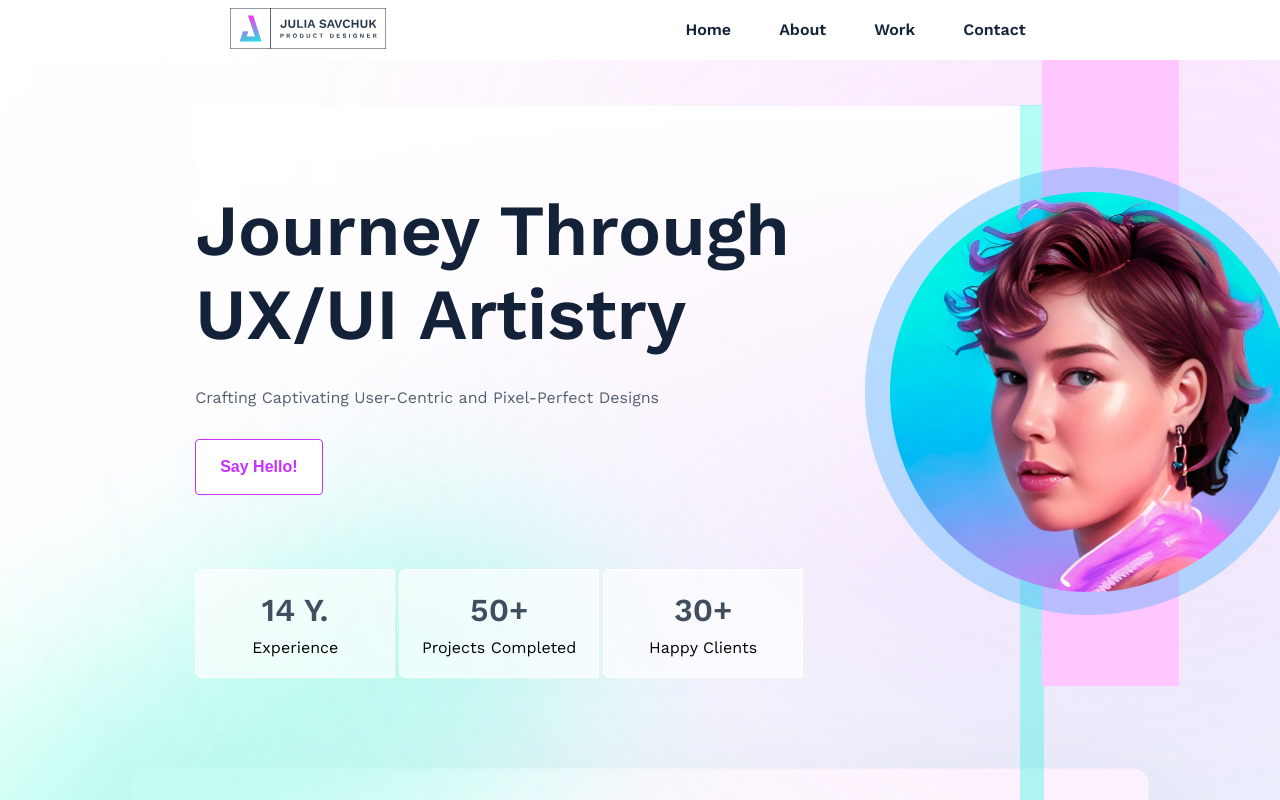
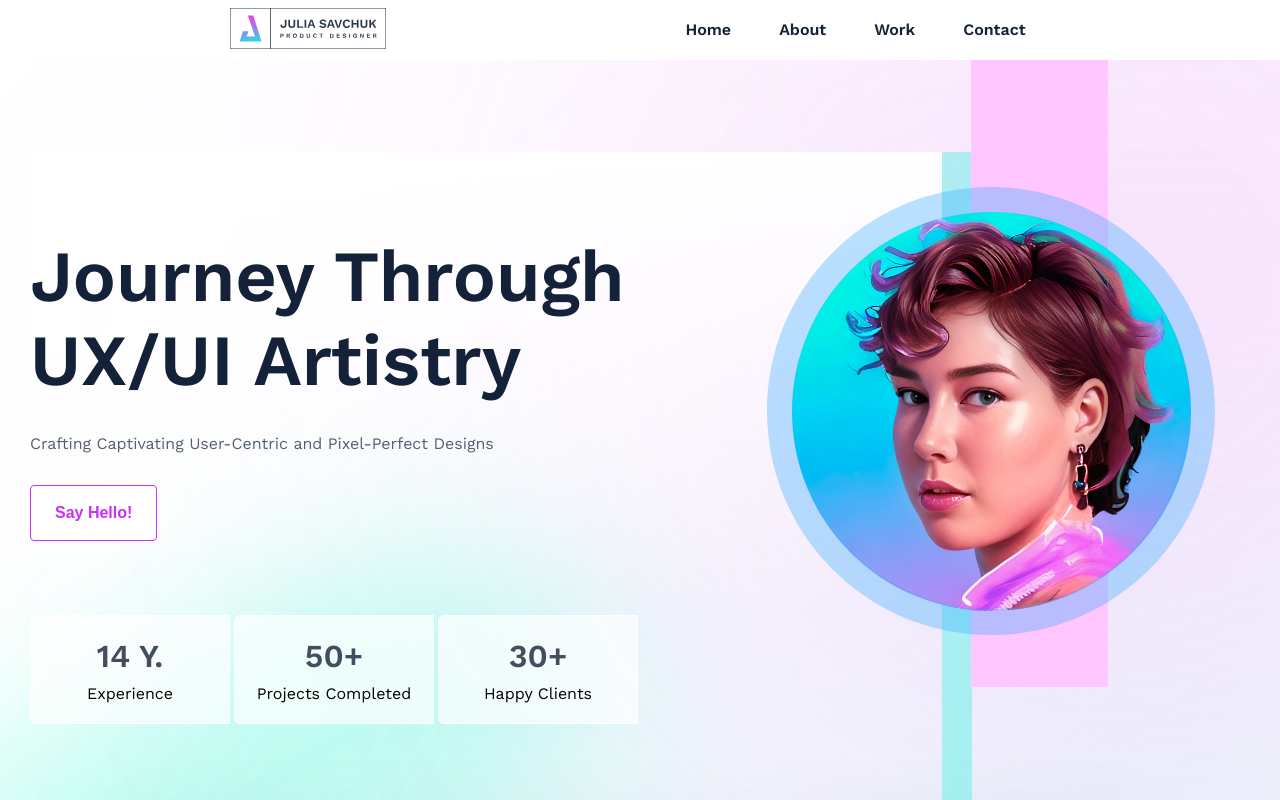
Before and after one commit to Igmat/LandingPortfolio, a React (Create React App) app: page / in a window 1280 px wide. Shown: the top 800 px of the page. Built offline with nearby package versions, Linux system fonts and the light colour scheme.

Commit message:
fix: changed styles hero

```diff
--- a/package.json
+++ b/package.json
@@ -12,6 +12,7 @@
     "@types/react-dom": "^18.2.7",
     "react": "^18.2.0",
     "react-dom": "^18.2.0",
+    "react-markdown": "^8.0.7",
     "react-scripts": "5.0.1",
     "sass": "^1.66.1",
     "typescript": "^4.9.5",
--- a/src/components/Main/About/About.module.scss
+++ b/src/components/Main/About/About.module.scss
@@ -10,6 +10,7 @@
     position: absolute;
     right: 50%;
     transform: translate(50%, -70%);
+    z-index: 50;
 }
 
 .aboutWrapper {
--- a/src/components/Main/Case/Case.module.scss
+++ b/src/components/Main/Case/Case.module.scss
@@ -1,6 +1,6 @@
 .sectionWrapper {
     max-width: 1017px;
-    margin: 250px auto;
+    margin: 250px auto 40px;
     border-radius: 16px;
     background: #41526A;
     box-shadow: 0px 36px 105px 0px rgba(43, 56, 76, 0.10);
--- a/src/components/Main/Hero/Hero.module.scss
+++ b/src/components/Main/Hero/Hero.module.scss
@@ -2,13 +2,14 @@
     background-color: #FFF;
     position: relative;
     overflow: hidden;
+    padding-top: 46px;
 
     & .background {
-        margin: 0 auto;
+        /*margin: 0 auto;
         display: flex;
         align-items: center;
         justify-content: center;
-        flex-wrap: wrap;
+        flex-wrap: wrap;*/
         padding-top: 46px;
         padding-bottom: 425px;
     }
@@ -16,13 +17,16 @@
     & .heroInfoWrapper {
         display: flex;
         flex-direction: column;
-        align-items: flex-start;
+        width: 1220px;
+        margin: 0 auto;
     }
 
     & .articleWrapper {
         padding-top: 82px;
         padding-bottom: 74px;
-        padding-right: 295px;
+        /*padding-right: 295px;*/
+        width: 912px;
+        position: relative;
         background: linear-gradient(180deg, #FFF 0%, rgba(255, 255, 255, 0.00) 100%);
         z-index: 80;
     }
@@ -42,13 +46,15 @@
 
     & .heroImageWrapper {
         box-sizing: content-box;
-        width: 400px;
+        /*width: 400px;
         height: 400px;
         display: flex;
         align-items: center;
         justify-content: center;
-        transform: translate(100%, 0);
+        transform: translate(100%, 0);*/
         position: absolute;
+        top: 35px;
+        right: -30%;
         z-index: 150;
         padding: 25px;
 
@@ -57,27 +63,28 @@
             height: 100%;
             border-radius: 50%;
             z-index: 200;
-
         }
 
         &::before {
             content: "";
             position: absolute;
-            width: 24px;
+            top: -35px;
+            left: 175px;
+            width: 30px;
             height: 722px;
-            transform: translate(-58px, 74px);
             background: rgba(0, 244, 214, 0.30);
-            z-index: 80;
+            z-index: -1;
         }
 
         &::after {
             content: "";
             position: absolute;
-            transform: translate(20px, -20px);
+            top: -127px;
+            right: 108px;
             width: 137px;
             height: 627px;
             background: #FFC6FF;
-            z-index: 80;
+            z-index: -1;
         }
     }
 
--- a/src/components/Main/Hero/index.tsx
+++ b/src/components/Main/Hero/index.tsx
@@ -13,14 +13,15 @@ export const Hero = () => {
                         <h1>Journey Through <br /> UX/UI Artistry</h1>
                         <p>Crafting Captivating User-Centric and Pixel-Perfect Designs</p>
                         <Button>Say Hello!</Button>
+                        <div className={styles.heroImageWrapper}>
+                            <img src={hero} alt="hero" />
+                            <StrokeForImage />
+                        </div>
                     </article>
                     <Stats />
                 </div>
 
-                <div className={styles.heroImageWrapper}>
-                    <img src={hero} alt="hero" />
-                    <StrokeForImage />
-                </div>
+
             </div>
             <div className={styles.greenEllipse}></div>
             <div className={styles.purpleRectangle}></div>
```
Also changed, not shown: 1 other file (tests, documents, lock files or other folders).
